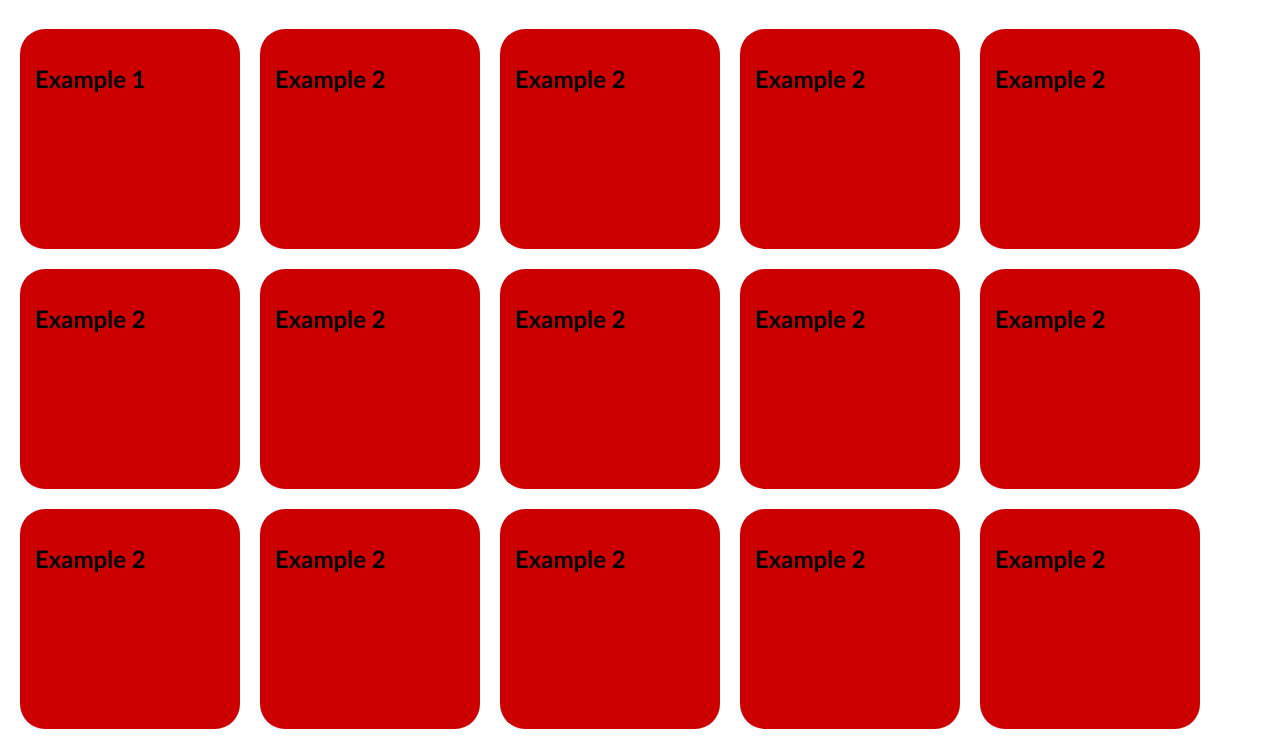
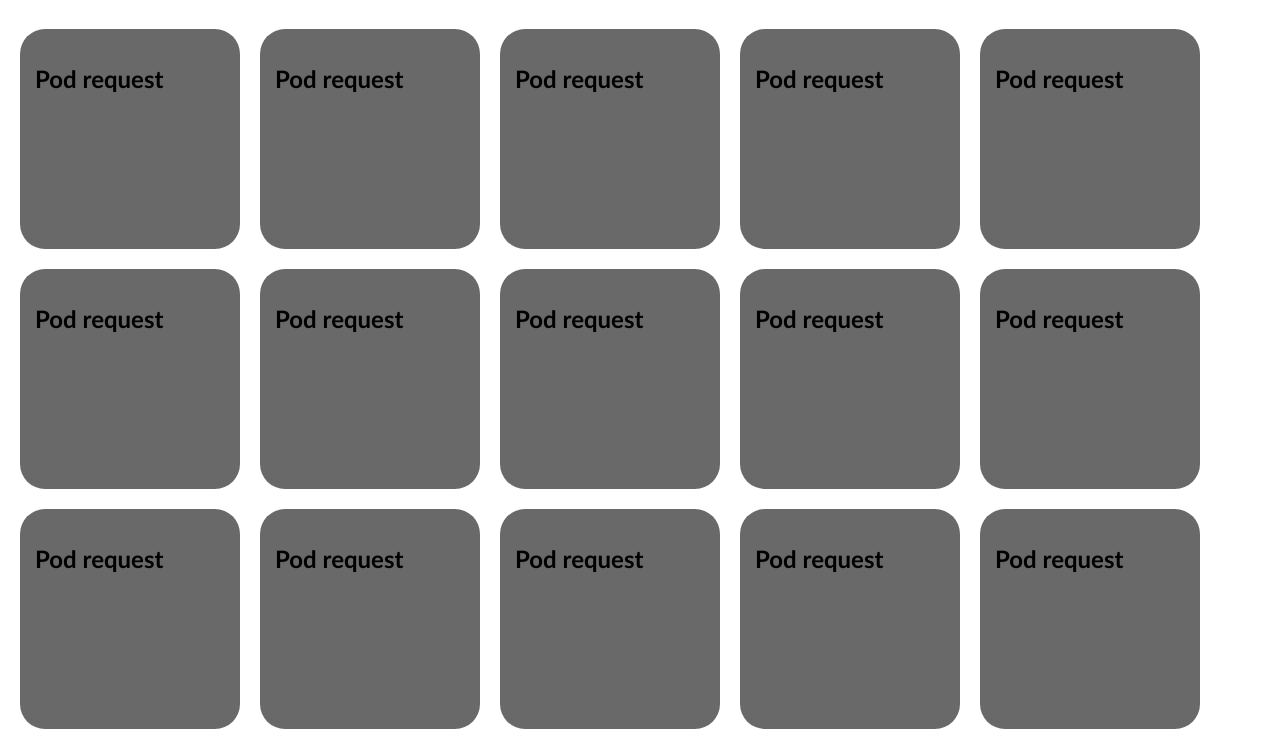
Before and after one commit to mnasruul/summer-of-k8s-app, a plain HTML site: page static/index.html in a window 1280 px wide. Shown: the part 63-800 px from the top of the page. Drawn offline with Linux system fonts and the light colour scheme.

Commit message:
Finished dashboard

```diff
--- a/static/index.html
+++ b/static/index.html
@@ -6,62 +6,57 @@
       <link rel="shortcut icon" href="favicon.png" type="image/png" />
       <link rel="stylesheet" type="text/css" href="style.css"/>
       <title>Rounded Corner Boxes</title>
+      <script src="https://unpkg.com/htmx.org@1.4.1"></script>
    </head>
    <body>
        <h1> Request dashboard</h1>
-      <div class="box">
-         <h2>Example 1</h2>
+      <div class="box" hx-get="/callme" hx-trigger="every 3s">
+         <h2>Pod request</h2>
       </div>
-      <div class="box">
-         <h2>Example 2</h2>
+      <div class="box" hx-get="/callme" hx-trigger="every 3s">
+         <h2>Pod request</h2>
       </div>
-      <div class="box">
-         <h2>Example 2</h2>
+      <div class="box" hx-get="/callme" hx-trigger="every 3s">
+         <h2>Pod request</h2>
       </div>
-      <div class="box">
-         <h2>Example 2</h2>
+      <div class="box" hx-get="/callme" hx-trigger="every 3s">
+         <h2>Pod request</h2>
       </div>
-      <div class="box">
-         <h2>Example 2</h2>
+      <div class="box" hx-get="/callme" hx-trigger="every 3s">
+         <h2>Pod request</h2>
       </div>
-      <div class="box">
-         <h2>Example 2</h2>
+      <div class="box" hx-get="/callme" hx-trigger="every 3s">
+         <h2>Pod request</h2>
       </div>
-      <div class="box">
-         <h2>Example 2</h2>
+      <div class="box" hx-get="/callme" hx-trigger="every 3s">
+         <h2>Pod request</h2>
       </div>
-      <div class="box">
-         <h2>Example 2</h2>
+      <div class="box" hx-get="/callme" hx-trigger="every 3s">
+         <h2>Pod request</h2>
       </div>
-      <div class="box">
-         <h2>Example 2</h2>
+      <div class="box" hx-get="/callme" hx-trigger="every 3s">
+         <h2>Pod request</h2>
       </div>
-      <div class="box">
-         <h2>Example 2</h2>
+      <div class="box" hx-get="/callme" hx-trigger="every 3s">
+         <h2>Pod request</h2>
       </div>
-      <div class="box">
-         <h2>Example 2</h2>
+      <div class="box" hx-get="/callme" hx-trigger="every 3s">
+         <h2>Pod request</h2>
       </div>
-      <div class="box">
-         <h2>Example 2</h2>
+      <div class="box" hx-get="/callme" hx-trigger="every 3s">
+         <h2>Pod request</h2>
       </div>
-      <div class="box">
-         <h2>Example 2</h2>
+      <div class="box" hx-get="/callme" hx-trigger="every 3s">
+         <h2>Pod request</h2>
       </div>
-      <div class="box">
-         <h2>Example 2</h2>
+      <div class="box" hx-get="/callme" hx-trigger="every 3s">
+         <h2>Pod request</h2>
       </div>
-      <div class="box">
-         <h2>Example 2</h2>
+      <div class="box" hx-get="/callme" hx-trigger="every 3s">
+         <h2>Pod request</h2>
       </div>
-      <div class="box">
-         <h2>Example 2</h2>
-      </div>
-      <div class="box">
-         <h2>Example 2</h2>
-      </div>
-      <div class="box">
-         <h2>Example 2</h2>
+      <div class="box" hx-get="/callme" hx-trigger="every 3s">
+         <h2>Pod request</h2>
       </div>
    </body>
 </html>
--- a/static/style.css
+++ b/static/style.css
@@ -11,8 +11,19 @@ body {
     float: left;
 }
 
+.pod
+{
+    width:100%;
+	height:100%;
+    border-radius: 2px;
+    justify-content: center;
+    align-items: center;
+    display: flex;
+    font-size: x-large;
+}
+
 .box {
-	background:#c00;
+	background:rgb(105, 105, 105);
     border-radius: 25px;
 }
 
@@ -20,9 +31,3 @@ body {
 h2, p  {
 	padding:5px;
 }
-
-.box p {
-	white-space:pre;
-	font-size:smaller;
-	font-family:monospace;
-}
```
Also changed, not shown: 1 other file.
